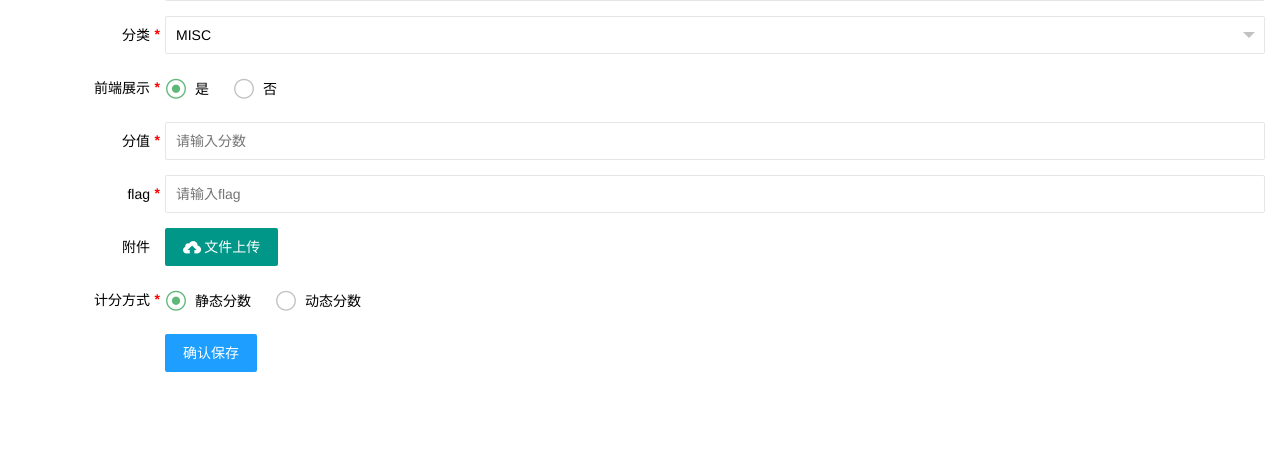
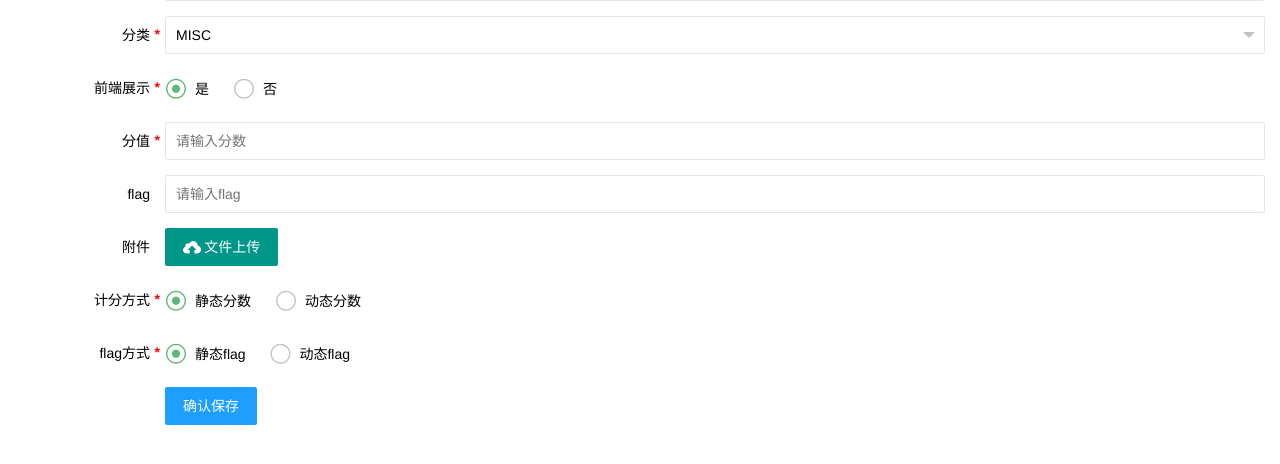
Before and after one commit to thunderbarca/BlackStone, a Django app: page /back/images_add in a window 1280 px wide. Shown: the part 315-779 px from the top of the page. Run offline with Django 3.2, Linux system fonts and the light colour scheme; a user stored in the database is signed in; data comes from the database, SQL or seed files in the repository.

Commit message:
添加动态flag生成

```diff
--- a/backend/templates/backend/page/images/add.html
+++ b/backend/templates/backend/page/images/add.html
@@ -82,9 +82,9 @@
         </div>
     </div>
     <div class="layui-form-item">
-        <label class="layui-form-label required">flag</label>
+        <label class="layui-form-label ">flag</label>
         <div class="layui-input-block">
-            <input type="text" name="flag" lay-verify="required" lay-reqtext="flag不能为空" placeholder="请输入flag" value=""
+            <input type="text" name="flag" lay-reqtext="flag不能为空" placeholder="请输入flag" value=""
                    class="layui-input">
         </div>
     </div>
@@ -109,6 +109,14 @@
         <div class="layui-input-block">
             <input type="radio" name="method" value=1 title="静态分数" checked="">
             <input type="radio" name="method" value=0 title="动态分数">
+        </div>
+    </div>
+
+    <div class="layui-form-item">
+        <label class="layui-form-label required">flag方式</label>
+        <div class="layui-input-block">
+            <input type="radio" name="key" value=1 title="静态flag" checked="">
+            <input type="radio" name="key" value=0 title="动态flag">
         </div>
     </div>
 
--- a/backend/templates/backend/page/images/edit.html
+++ b/backend/templates/backend/page/images/edit.html
@@ -76,7 +76,7 @@
     </div>
 
     <div class="layui-form-item">
-        <label class="layui-form-label required">分值</label>
+        <label class="layui-form-label">分值</label>
         <div class="layui-input-block">
             <input type="number" name="score" lay-verify="required" lay-reqtext="分数不能为空" placeholder="请输入分数"
                    value="{{ topic.score }}"
@@ -84,7 +84,7 @@
         </div>
     </div>
     <div class="layui-form-item">
-        <label class="layui-form-label required">flag</label>
+        <label class="layui-form-label">flag</label>
         <div class="layui-input-block">
             <input type="text" name="flag" lay-verify="required" lay-reqtext="flag不能为空" placeholder="请输入flag"
                    value="{{ topic.flag_string }}"
--- a/backend/templates/backend/page/images/table.html
+++ b/backend/templates/backend/page/images/table.html
@@ -80,7 +80,7 @@
                 {field: 'topic_name', width: 120, title: '题目名称'},
                 {field: 'image_tag', width: 120, title: '镜像标签'},
                 {field: 'pull_status', title: '镜像状态', width: 100, sort: true},
-                {field: 'flag_string', minWidth: 150, title: 'flag'},
+                {#{field: 'flag_string', minWidth: 150, title: 'flag'},#}
                 {field: 'inside_port', width: 50, title: '端口'},
                 {field: 'score', width: 80, title: '分数', sort: true},
                 {field: 'display', minWidth: 80, title: '前台展示', sort: true},
--- a/backend/views/images.py
+++ b/backend/views/images.py
@@ -86,12 +86,18 @@ class ImageAddView(AdminRequiredMixin, View):
         topic_flag = request.POST.get("flag", "")
         topic_ports = request.POST.get("ports", "")
         filename = request.POST.get("name", "")
-        score_method = request.POST.get("method", 1)
+        score_method = request.POST.get("method", "1")
+        flag_method = request.POST.get("key", "1")  # flag是动态还是静态
 
         if topic_display == "1":
             display = True
         else:
             display = False
+
+        if flag_method == "1":
+            key = "static"
+        else:
+            key = "dynamic"
 
         # 分数是一成不变还是根据答题人数动态变换
         if score_method == "1":
@@ -109,6 +115,10 @@ class ImageAddView(AdminRequiredMixin, View):
 
         if TopicName.objects.filter(flag_string=topic_flag).count() != 0:
             data = {"status": 403, "msg": "flag已存在"}
+            return JsonResponse(data, safe=False)
+
+        if key == "static" and len(topic_flag) == 0:
+            data = {"status": 403, "msg": "flag是静态必须提供flag字符串"}
             return JsonResponse(data, safe=False)
 
         category = Category.objects.filter(id=topic_category).first()
@@ -131,7 +141,7 @@ class ImageAddView(AdminRequiredMixin, View):
                                      image_tag=topic_image, display=display, score=topic_score,
                                      flag_string=topic_flag, inside_port=topic_ports,
                                      category=category,
-                                     user=request.user, pull_status="Running", flag_type="static",
+                                     user=request.user, pull_status="Running", flag_type=key,
                                      score_type=method,
                                      upload_file=file_path)
 
@@ -144,7 +154,7 @@ class ImageAddView(AdminRequiredMixin, View):
                                      display=display, score=topic_score,
                                      flag_string=topic_flag, inside_port=topic_ports,
                                      category=category,
-                                     user=request.user, pull_status="Complete", flag_type="static",
+                                     user=request.user, pull_status="Complete", flag_type=key,
                                      score_type=method,
                                      upload_file=file_path)
 
```
